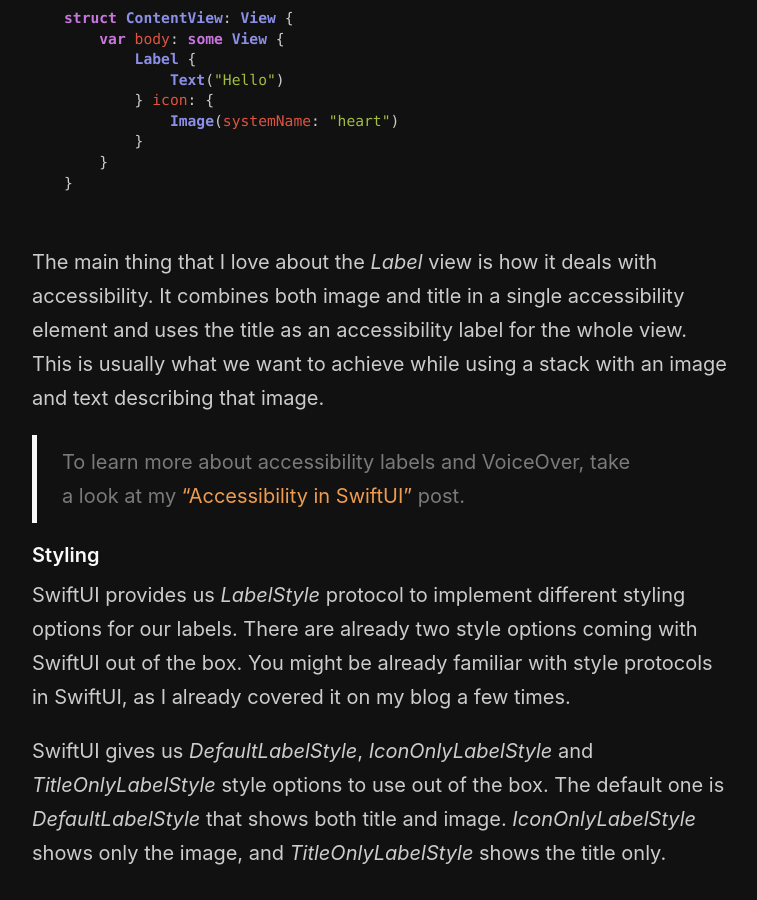
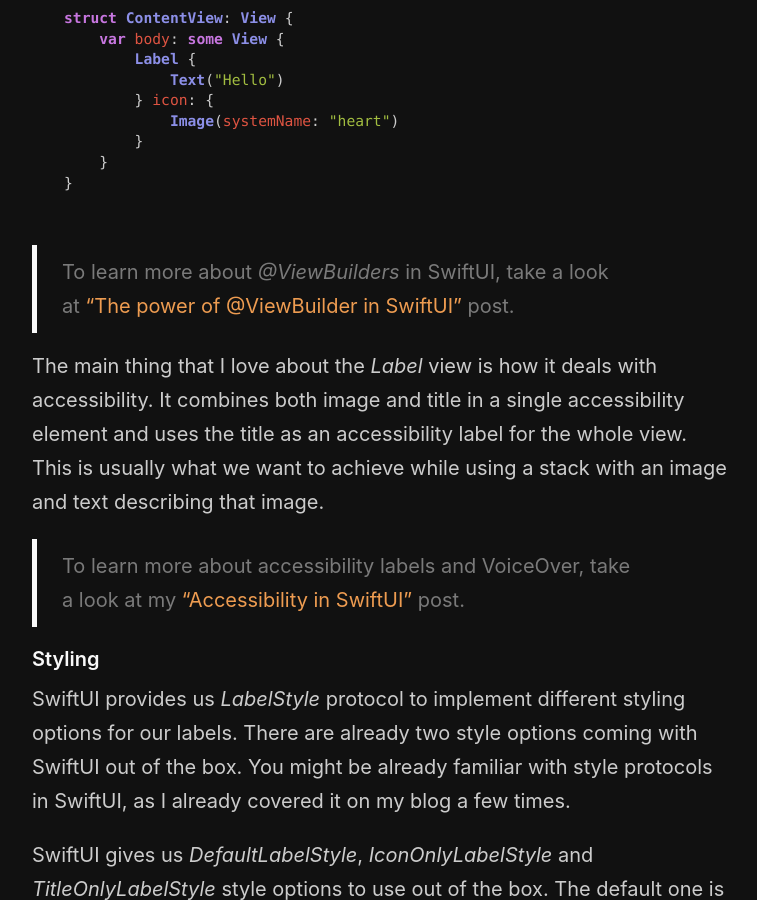
Before and after one commit to mecid/mecid.github.io, a Jekyll site: the page built from _posts/2020-12-23-labels-in-swiftui.md, in a window 1280 px wide and 900 px high, scrolled down 1263 px. Shown: the whole window, without its empty margins (258-1015 px from the left). Built offline with Jekyll 4.4.1, drawn with Linux system fonts in a browser that asks for light colours.

Commit message:
ViewBuilders post reference added to labels post

````diff
--- a/_posts/2020-12-23-labels-in-swiftui.md
+++ b/_posts/2020-12-23-labels-in-swiftui.md
@@ -39,6 +39,8 @@
     }
 }
 ```
+
+> To learn more about *@ViewBuilders* in SwiftUI, take a look at ["The power of @ViewBuilder in SwiftUI"](/2019/12/18/the-power-of-viewbuilder-in-swiftui/) post.
 
 The main thing that I love about the *Label* view is how it deals with accessibility. It combines both image and title in a single accessibility element and uses the title as an accessibility label for the whole view. This is usually what we want to achieve while using a stack with an image and text describing that image.
 
````
